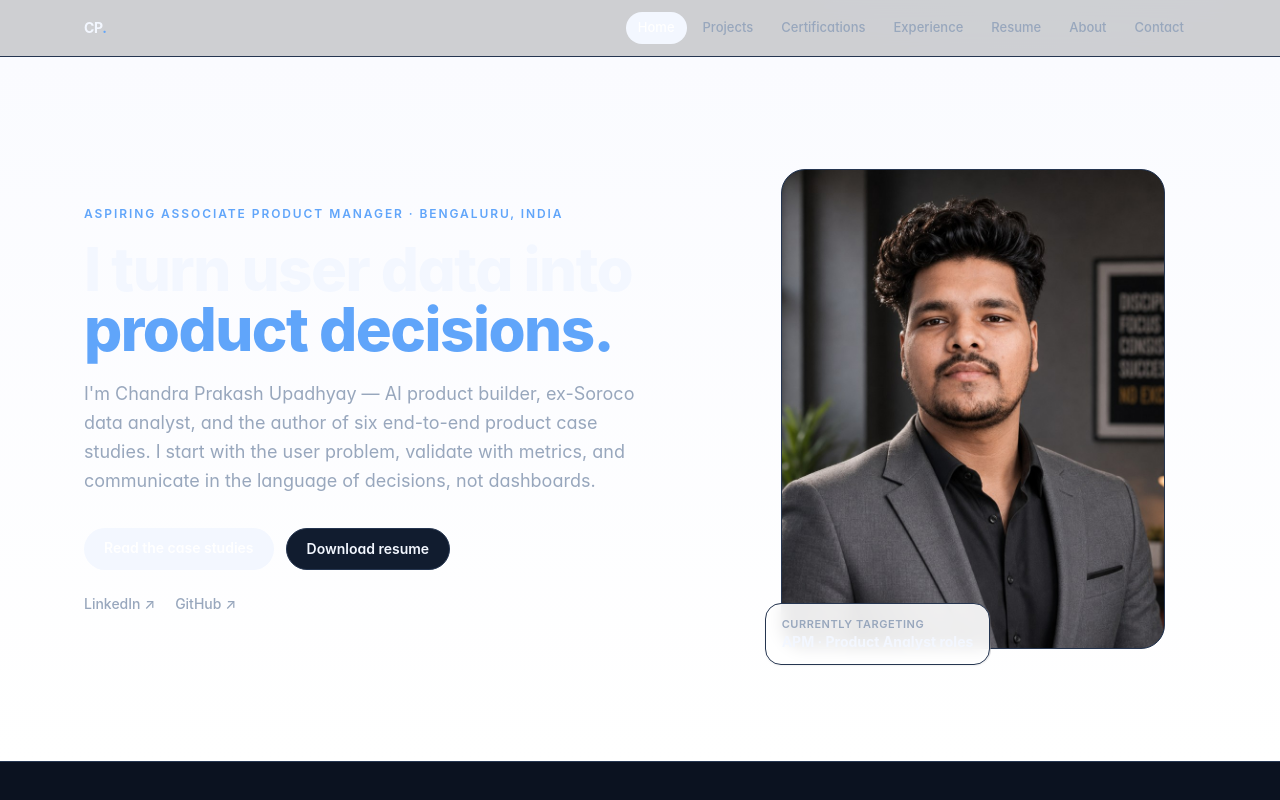
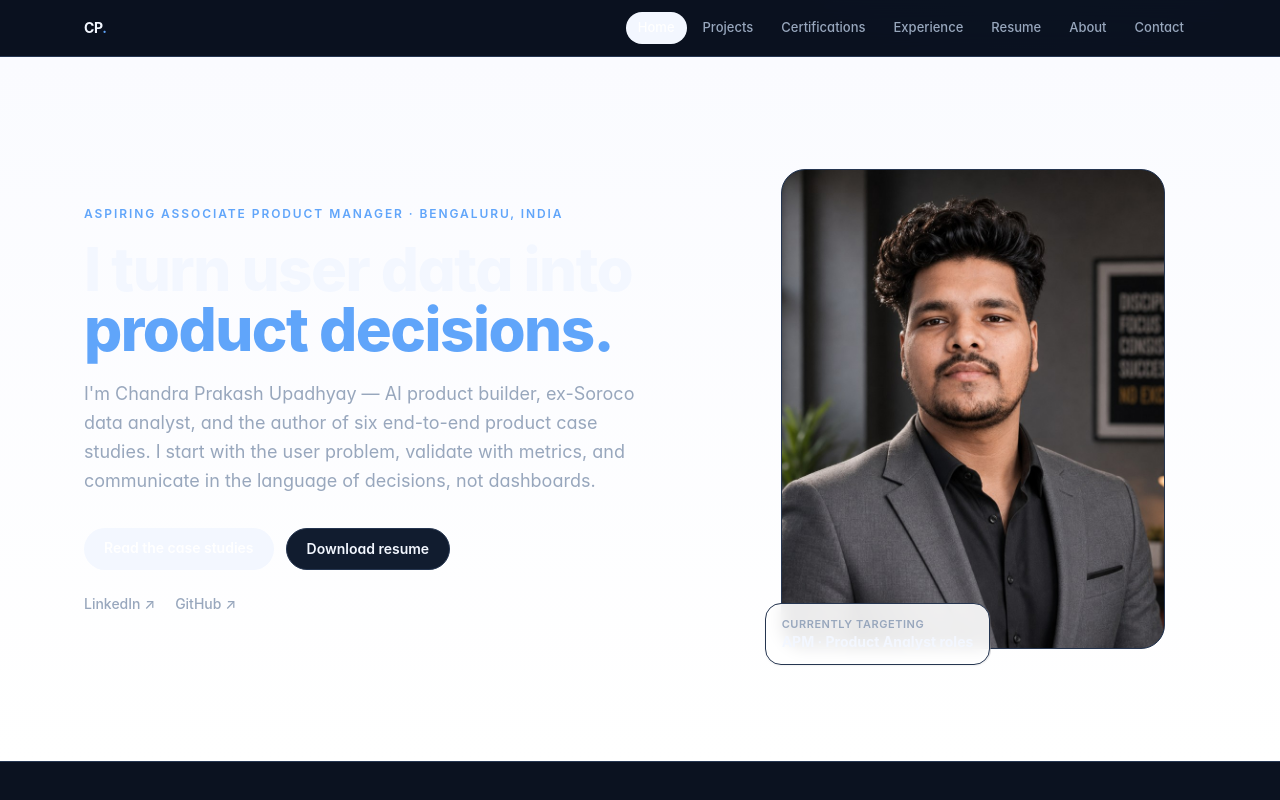
Before and after one commit to cpupadhyay/cpupadhyay.portfolio, a Next.js app in the folder chandra-portfolio/portfolio/: page / in a window 1280 px wide. Shown: the top 800 px of the page. Built offline with nearby package versions, Linux system fonts and the light colour scheme.

Commit message:
Style navigation for dark mode

```diff
--- a/chandra-portfolio/portfolio/components/Navbar.tsx
+++ b/chandra-portfolio/portfolio/components/Navbar.tsx
@@ -17,7 +17,7 @@ export default function Navbar() {
   const pathname = usePathname();
   const [open, setOpen] = useState(false);
   return (
-    <header className="sticky top-0 z-50 border-b border-line bg-white/80 backdrop-blur-md">
+    <header className="sticky top-0 z-50 border-b border-line bg-[#0B1220]/80 backdrop-blur-md">
       <nav className="mx-auto flex h-14 max-w-shell items-center justify-between px-5" aria-label="Primary">
         <Link href="/" className="focus-ring rounded text-sm font-bold tracking-tight">
           CP<span className="text-accent">.</span>
@@ -54,7 +54,7 @@ export default function Navbar() {
         </button>
       </nav>
       {open && (
-        <div className="border-t border-line bg-white px-5 py-3 md:hidden">
+        <div className="border-t border-line bg-[#101A2C] px-5 py-3 md:hidden">
           {links.map((l) => (
             <Link
               key={l.href}
```
